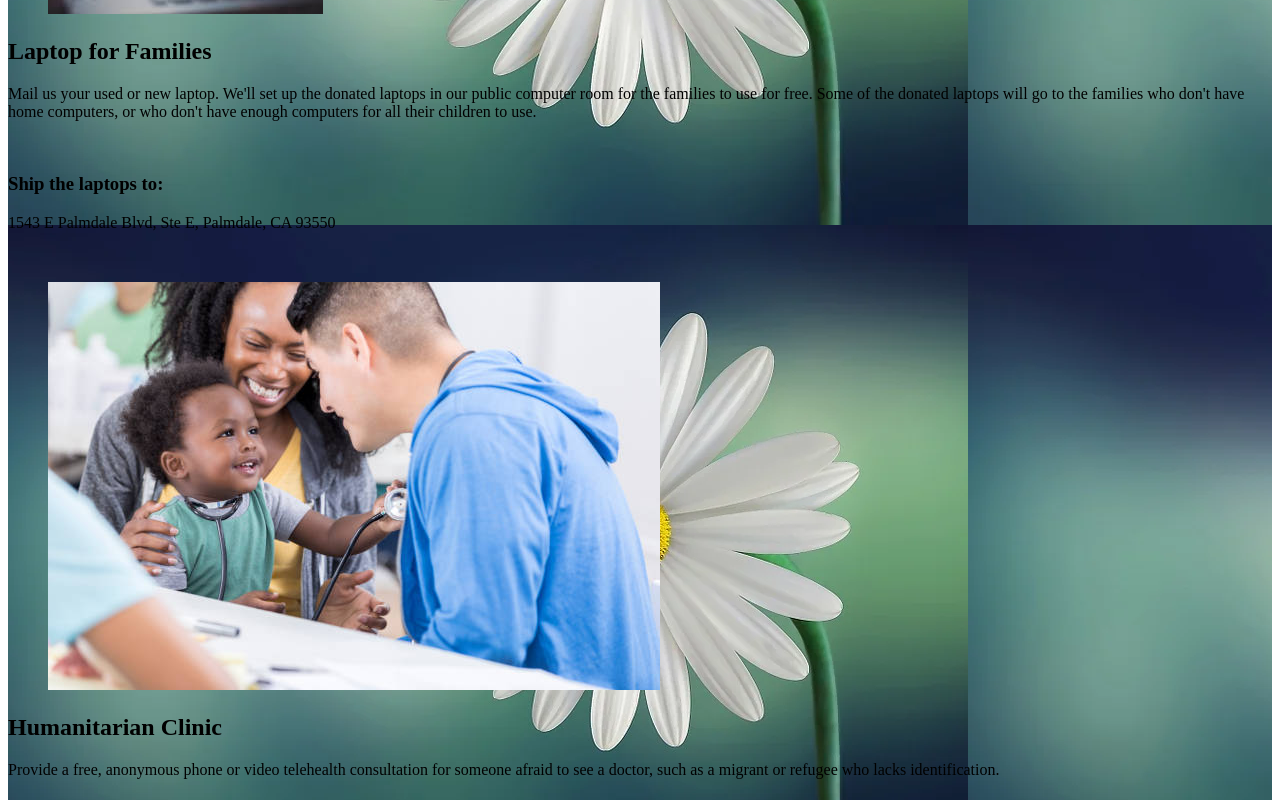
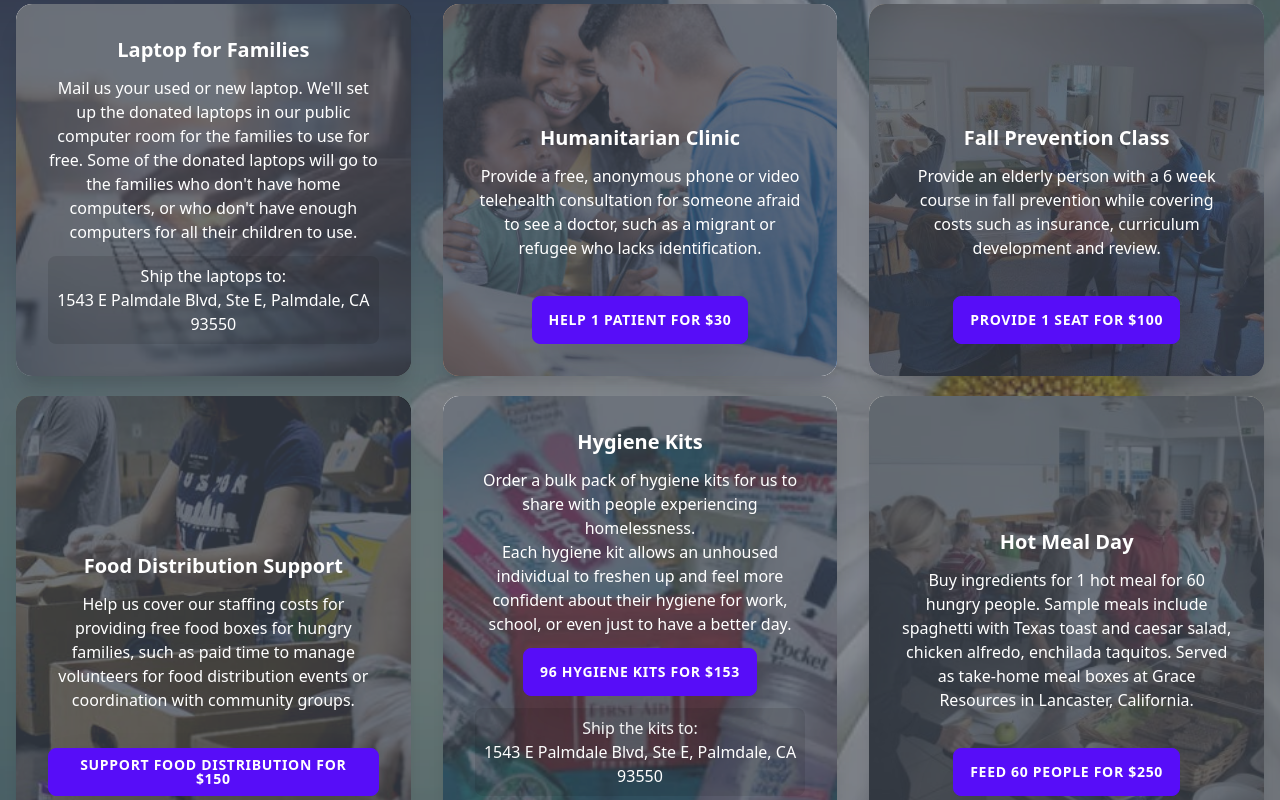
Before and after one commit to margaritahumanitarian/helpafamily, a Next.js app: page / in a window 1280 px wide. Shown: the part 420-1220 px from the top of the page. Built offline with nearby package versions, Linux system fonts and the light colour scheme.

Commit message:
button lift and text shadow
added button lift on hover
added extra shadow to buttons to help it stand out from the cards
set the tracking on the buttons to be a bit wider as the text as upper case
added background shadow to directionary text

```diff
--- a/components/HygieneKitsCard.js
+++ b/components/HygieneKitsCard.js
@@ -25,9 +25,10 @@ function HygieneKitsCard() {
             {'96 Hygiene Kits for $153'}
           </a>
         </p>
-        <br />
-        <h3>{'Ship the kits to:'}</h3>
-        <p>{'1543 E Palmdale Blvd, Ste E, Palmdale, CA 93550'}</p>
+        <p className="shaded-text mt-3">
+          <h3>{'Ship the kits to:'}</h3>
+          <p>{'1543 E Palmdale Blvd, Ste E, Palmdale, CA 93550'}</p>
+        </p>
       </div>
     </div>
   );
--- a/components/LaptopForFamiliesCard.js
+++ b/components/LaptopForFamiliesCard.js
@@ -13,8 +13,7 @@ function LaptopForFamiliesCard() {
             "Mail us your used or new laptop. We'll set up the donated laptops in our public computer room for the families to use for free. Some of the donated laptops will go to the families who don't have home computers, or who don't have enough computers for all their children to use."
           }
         </p>
-        <p>
-          <br />
+        <p className="shaded-text">
           <h3>{'Ship the laptops to:'}</h3>
           <p>{'1543 E Palmdale Blvd, Ste E, Palmdale, CA 93550'}</p>
         </p>
--- a/pages/_app.js
+++ b/pages/_app.js
@@ -1,4 +1,5 @@
-import 'tailwindcss/tailwind.css';
+// import 'tailwindcss/tailwind.css';
+import '../styles/global.css';
 import PropTypes from 'prop-types';
 import React from 'react';
 
--- /dev/null
+++ b/styles/global.css
@@ -0,0 +1,14 @@
+@tailwind base;
+@tailwind components;
+@tailwind utilities;
+
+@layer components {
+  .btn {
+    @apply tracking-wider shadow-2xl transform transition hover:-translate-y-0.5;
+  }
+
+  .shaded-text{
+    @apply bg-black bg-opacity-10 py-2 rounded-lg;
+  }
+
+}
--- a/tailwind.config.js
+++ b/tailwind.config.js
@@ -4,6 +4,7 @@ module.exports = {
     content: [
       './pages/**/*.{js,ts,jsx,tsx}',
       './components/**/*.{js,ts,jsx,tsx}',
+      './styles/**/*.{scss,css}',
     ],
     options: {
       safelist: [/data-theme$/],
```
